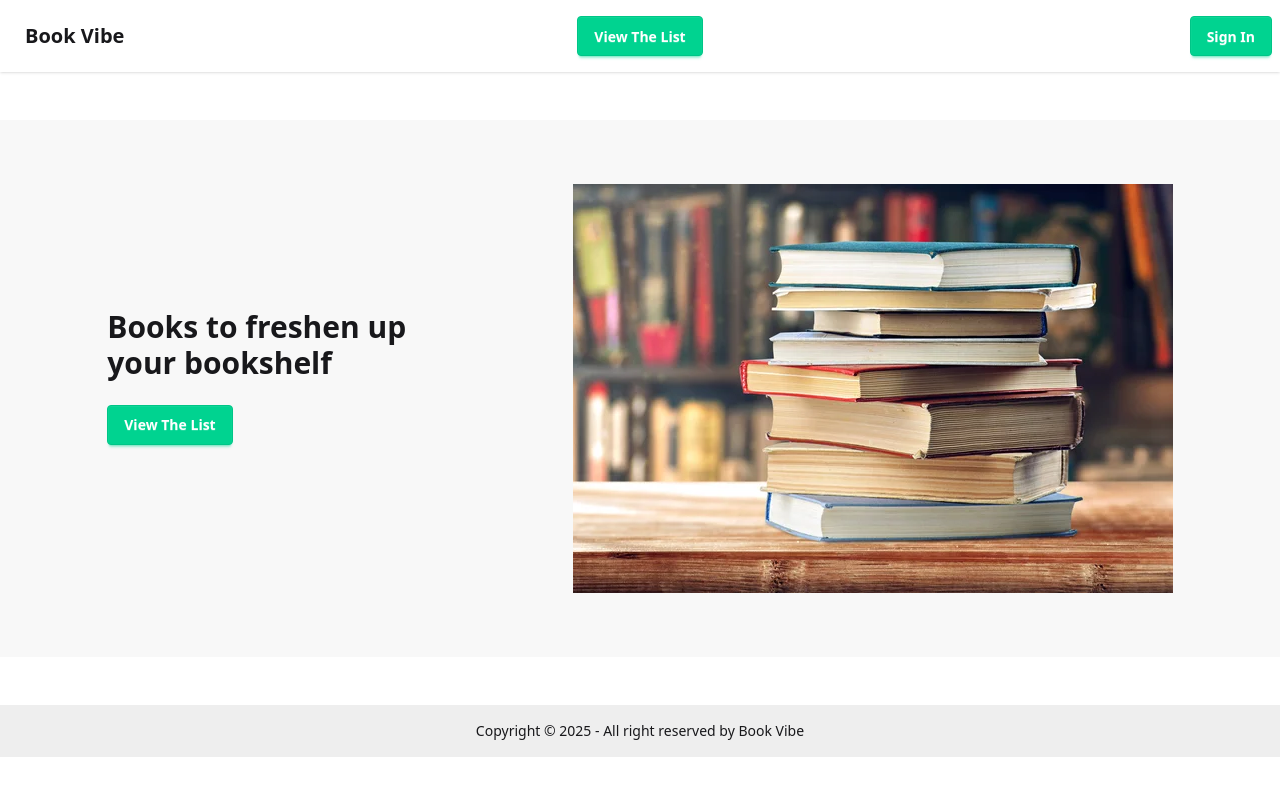
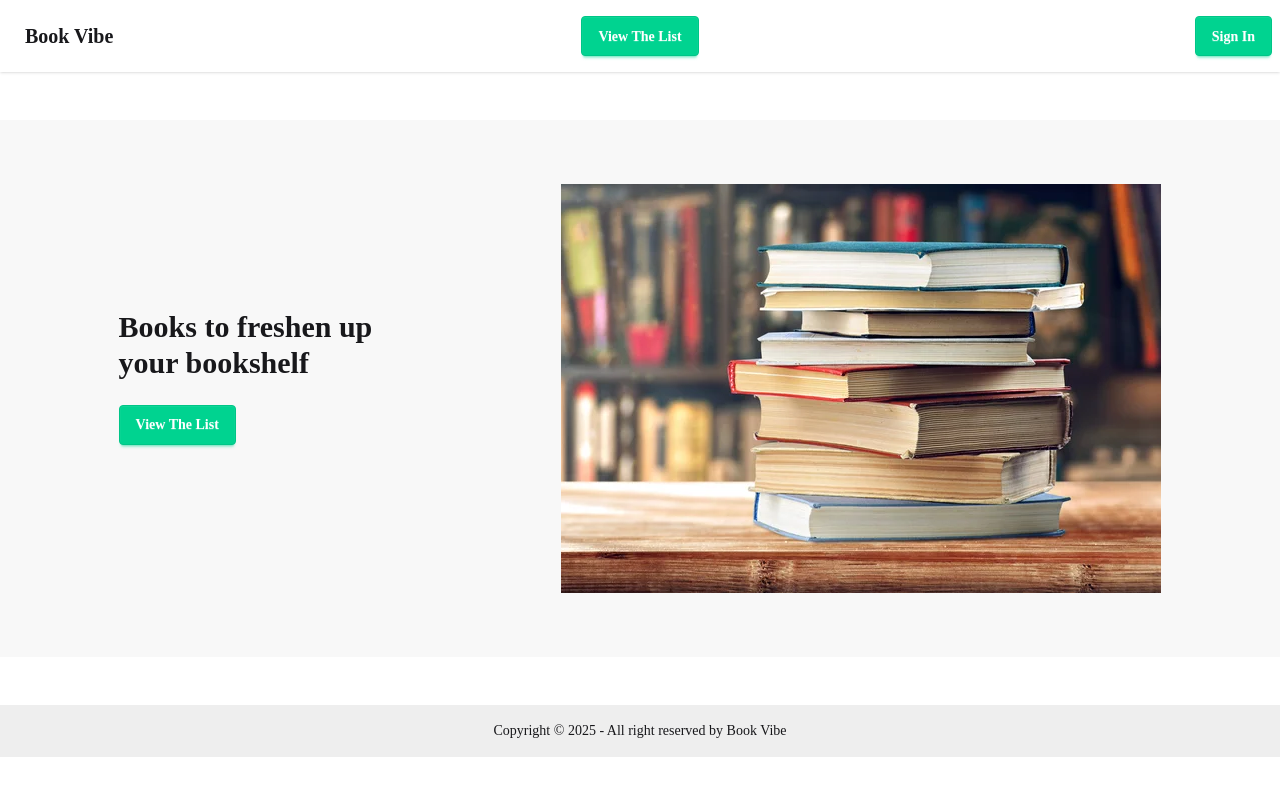
Before and after one commit to mintusikder/book-vide, a React (Vite) app: page / in a window 1280 px wide. Shown: the top 796 px of the page. Built offline with nearby package versions, Linux system fonts and the light colour scheme.

Commit message:
added font

```diff
--- a/src/index.css
+++ b/src/index.css
@@ -1,4 +1,8 @@
 @import "tailwindcss";
 @plugin "daisyui";
 
-@import url('https://fonts.googleapis.com/css2?family=Playfair+Display:ital,wght@0,400..900;1,400..900&display=swap');
+@import url("https://fonts.googleapis.com/css2?family=Playfair+Display:ital,wght@0,400..900;1,400..900&display=swap");
+
+body {
+  font-family: "Playfair Display", serif;
+}
```
